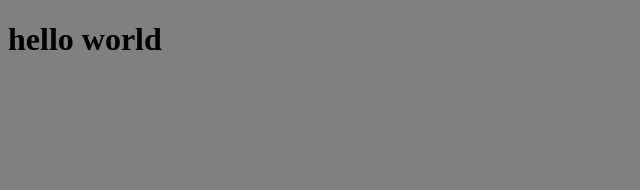
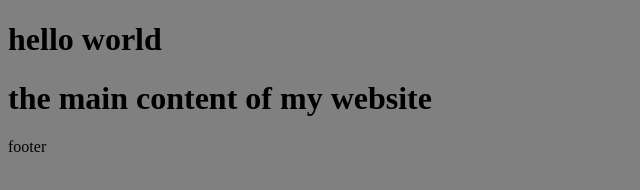
Before and after one commit to jordanhamilton908/website2, a plain HTML site: page docs/index.html in a window 1280 px wide. Shown: the whole page, without its empty margins (0-640 px from the left). Drawn offline with Linux system fonts and the light colour scheme.

Commit message:
intial website setup

```diff
--- a/docs/index.html
+++ b/docs/index.html
@@ -13,7 +13,25 @@
 </head>
 
 <body>
-<h1>hello world</h1>
+    <div id="header">
+        <h1>hello world</h1>
+    </div>
+    <div id="main">
+        <h1>the main content of my website</h1>
+    </div>
+    <div id="footer">
+        footer
+    </div>
+
+
+
 <script src="js/scripts.js"></script>
+
+
+
+
 </body>
+
+
+
 </html>
```
